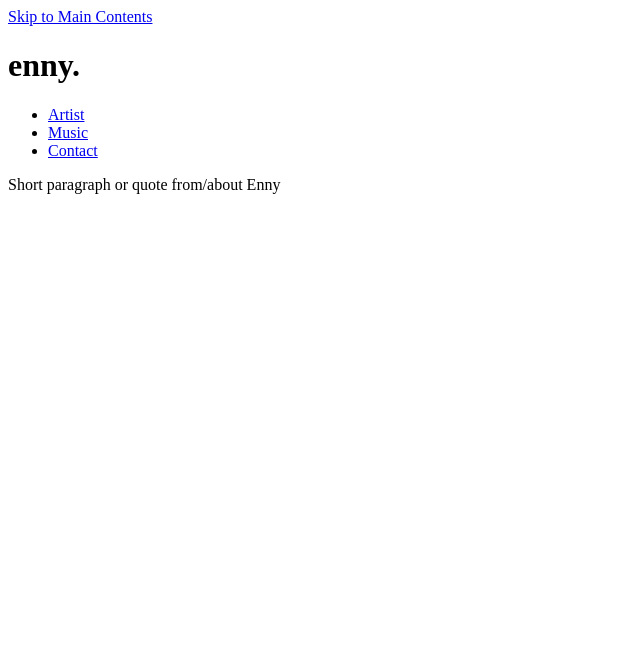
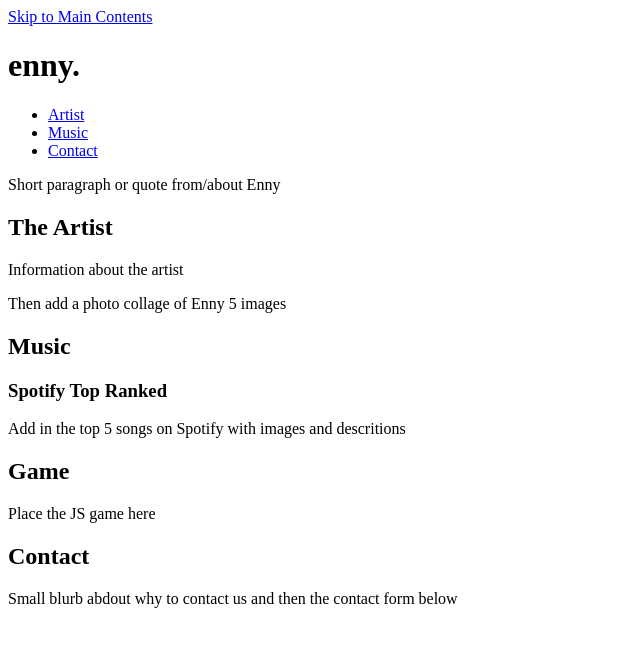
Before and after one commit to KatieMcLaren/Enny-Music, a plain HTML site: page index.html in a window 1280 px wide. Shown: the whole page, without its empty margins (0-640 px from the left). Drawn offline with Linux system fonts and the light colour scheme.

Commit message:
Update index.html

```diff
--- a/index.html
+++ b/index.html
@@ -27,6 +27,27 @@
             <p>Short paragraph or quote from/about Enny</p>
         </article>
 
+        <section id="artist">
+            <h2>The Artist</h2>
+            <p>Information about the artist</p>
+            <p>Then add a photo collage of Enny 5 images</p>
+        </section>
+
+        <section id="music">
+            <h2>Music</h2>
+            <h3>Spotify Top Ranked</h3>
+            <p>Add in the top 5 songs on Spotify with images and descritions</p>
+        </section>
+
+        <section id="game">
+            <h2>Game</h2>
+            <p>Place the JS game here</p>
+        </section>
+
+        <section id="contactus">
+            <h2>Contact</h2>
+            <p>Small blurb abdout why to contact us and then the contact form below</p>
+        </section>
 
     </main>
 
```
